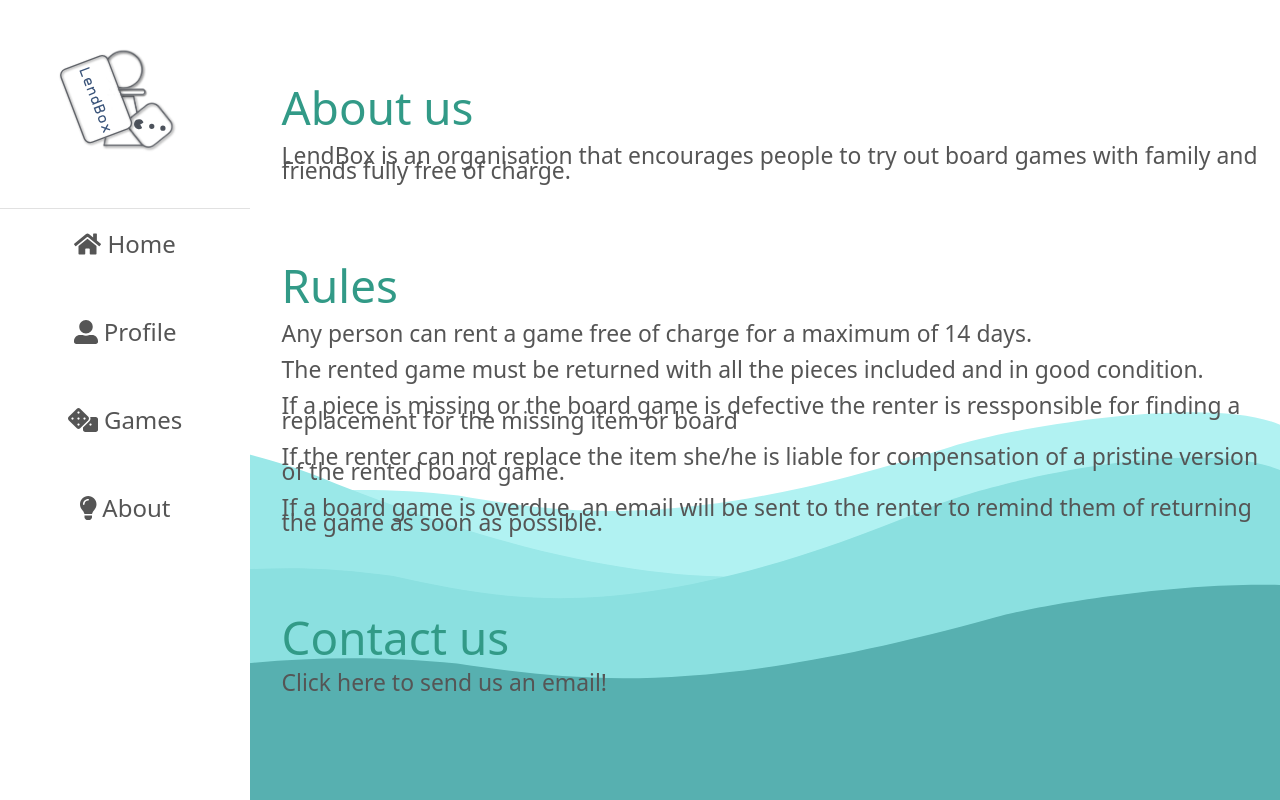
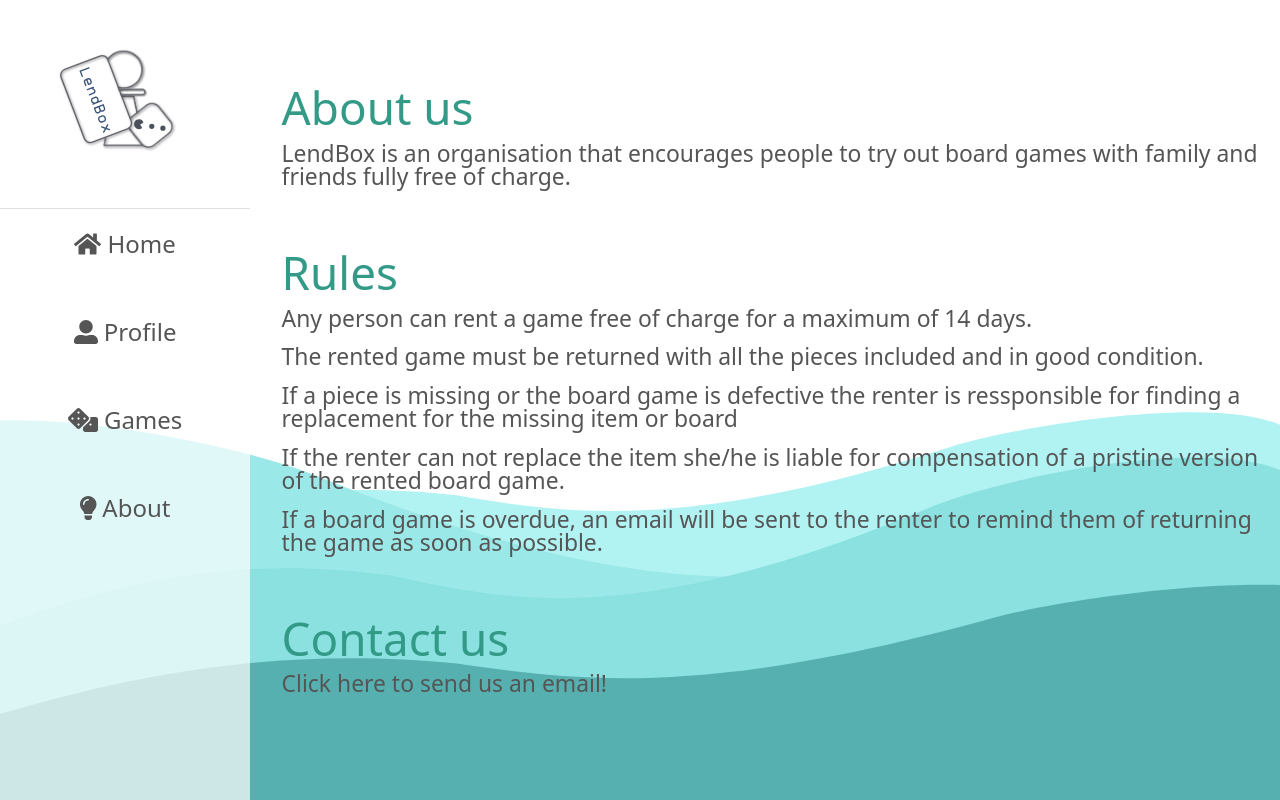
Before and after one commit to Johanahsberg/LendBoxPublic, a React (Create React App) app: page /About in a window 1280 px wide. Built offline with nearby package versions, Linux system fonts and the light colour scheme.

Commit message:
More styleing

```diff
--- a/src/App.css
+++ b/src/App.css
@@ -70,7 +70,7 @@ hr {
   position: fixed;
   height: 100vh;
   width: 20vw;
-  background-color:rgb(255, 255, 255);
+  background-color:rgba(255, 255, 255, 0.7);
   z-index: 1;
   max-width: 250px;
 }
@@ -145,8 +145,7 @@ h2 {
 a {
   color: #555555;
   font-size: 2.5ch;
-  line-height: 15px;
-  padding-top: 5px;
+  line-height: 100%;
 }
 
 .contentAbout a {
@@ -160,7 +159,7 @@ a {
 }
 
 .about{
-  margin-bottom: 8vh;
+  margin-bottom: 5vh;
 }
 
 .contentGames h1{
```
